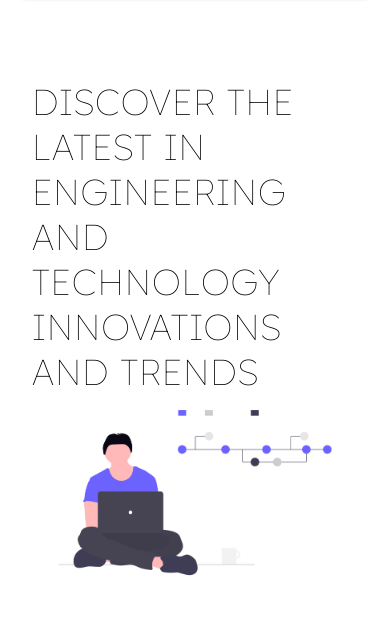
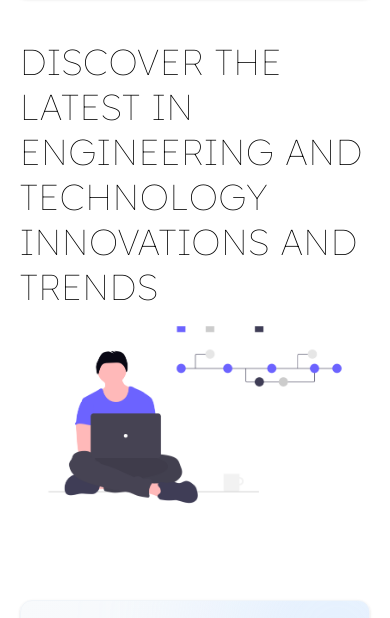
Before and after one commit to sujanChy00/baral-engineeering-HTML, a plain HTML site: page baral-engineering.html in a window 390 px wide. Shown: the part 73-691 px from the top of the page. Drawn offline with nearby package versions, Linux system fonts and the light colour scheme.

Commit message:
Refactor layout structure and improve image responsiveness in engineering and express pages

```diff
--- a/baral-engineering.html
+++ b/baral-engineering.html
@@ -131,24 +131,25 @@
     </div>
 
     <!-- ========== MAIN CONTENT ========= -->
-    <main class="md:pb-10">
+    <main class="md:pb-10 lg:pt-20 pt-10">
       <!-- =========== PAGE BANNER ============== -->
-      <div
-        class="w-full lg:h-[55rem] lg:pt-0 pt-20 overflow-hidden items-center flex px-8 relative"
-      >
-        <div class="lg:flex relative">
+
+      <div class="grid grid-cols-12 lg:min-h-[60dvh] overflow-hidden px-5">
+        <section class="col-span-12 lg:col-span-4">
           <h1
-            class="text-4xl lg:text-5xl xl:text-6xl font-thin font-lexend lg:w-[45%] lg:w-[55%] leading-tight lg:leading-[4.5rem] xl:leading-[5.5rem] tracking-wide xl:tracking-widest pr-4 lg:pr-8"
+            class="text-4xl lg:text-5xl xl:text-6xl font-thin font-lexend leading-tight lg:leading-[4.5rem] xl:leading-[5.5rem] tracking-wide xl:tracking-widest"
           >
             DISCOVER THE LATEST IN ENGINEERING AND TECHNOLOGY INNOVATIONS AND
             TRENDS
           </h1>
+        </section>
+        <section class="col-span-12 lg:col-span-8">
           <img
             src="/assets/engineering.png"
             alt="banner"
-            class="object-contain h-full w-full"
+            class="lg:object-cover object-contain lg:h-full sm:h-[40dvh] w-full"
           />
-        </div>
+        </section>
       </div>
       <div class="container py-20 md:space-y-36 space-y-20">
         <!-- ========== CTA BANNER ============= -->
```
Also changed, not shown: sasto-sulav-express.html (+1 -1 lines).
